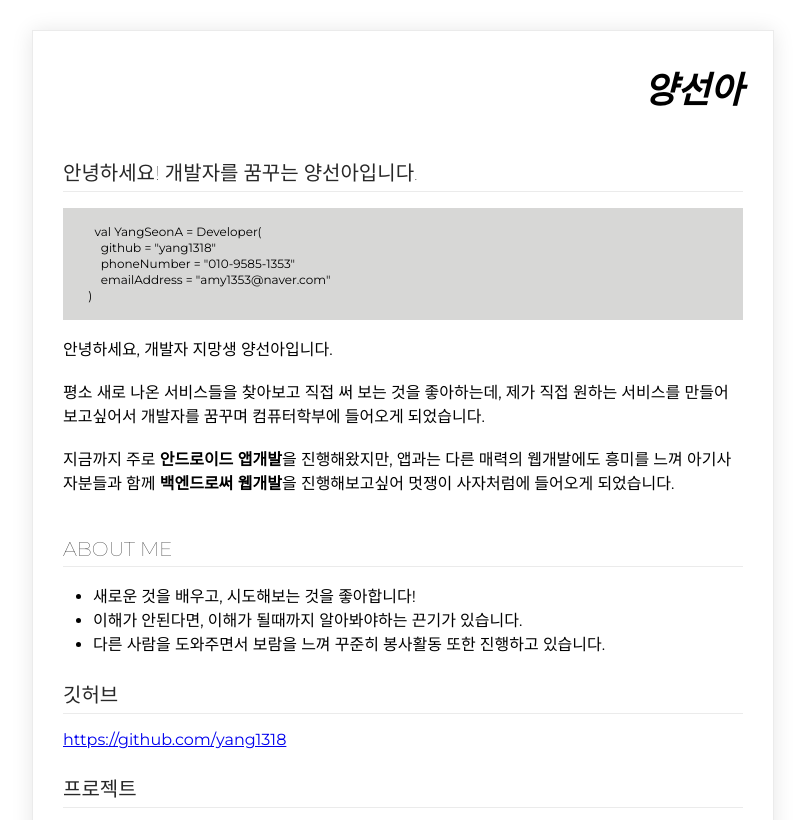
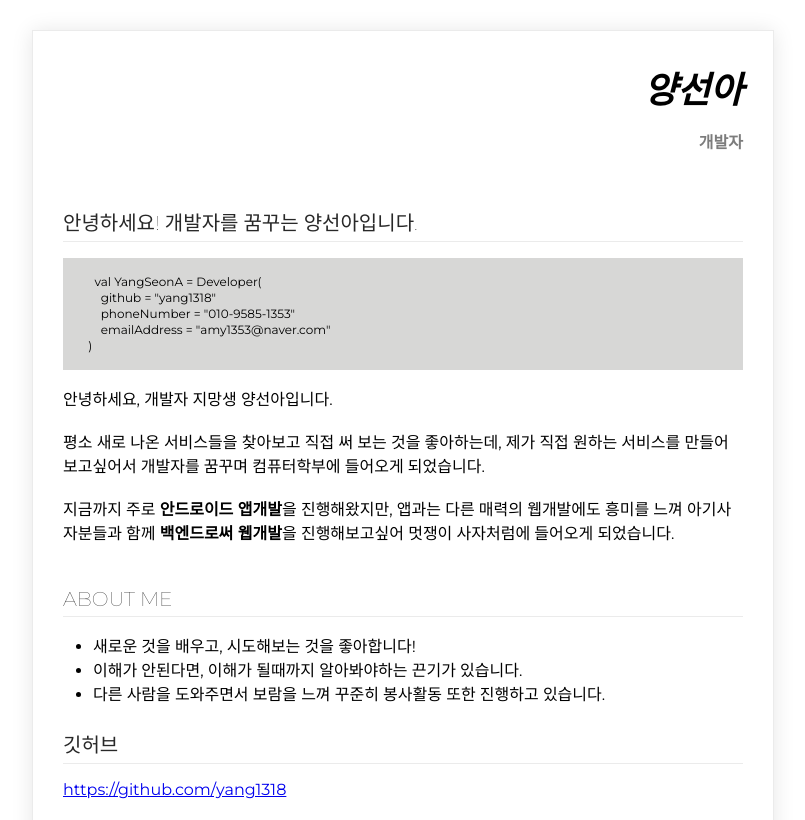
Before and after one commit to yang1318/likelion-portfolio, a plain HTML site: page index.html in a window 1280 px wide. Shown: the top 820 px of the page, without its empty margins (237-1042 px from the left). Drawn offline with Linux system fonts and the light colour scheme.

Commit message:
Update index.html

```diff
--- a/index.html
+++ b/index.html
@@ -8,7 +8,8 @@
 <body>
   <div class="mainbox">
     <div class="title-box">
-      <h1>양선아<br><br></h1>
+      <h1>양선아</h1>
+      <p class="name-text">개발자<br><br><br></p>
     </div>
     <section>
       <h2>안녕하세요! 개발자를 꿈꾸는 양선아입니다.</h2>
```
